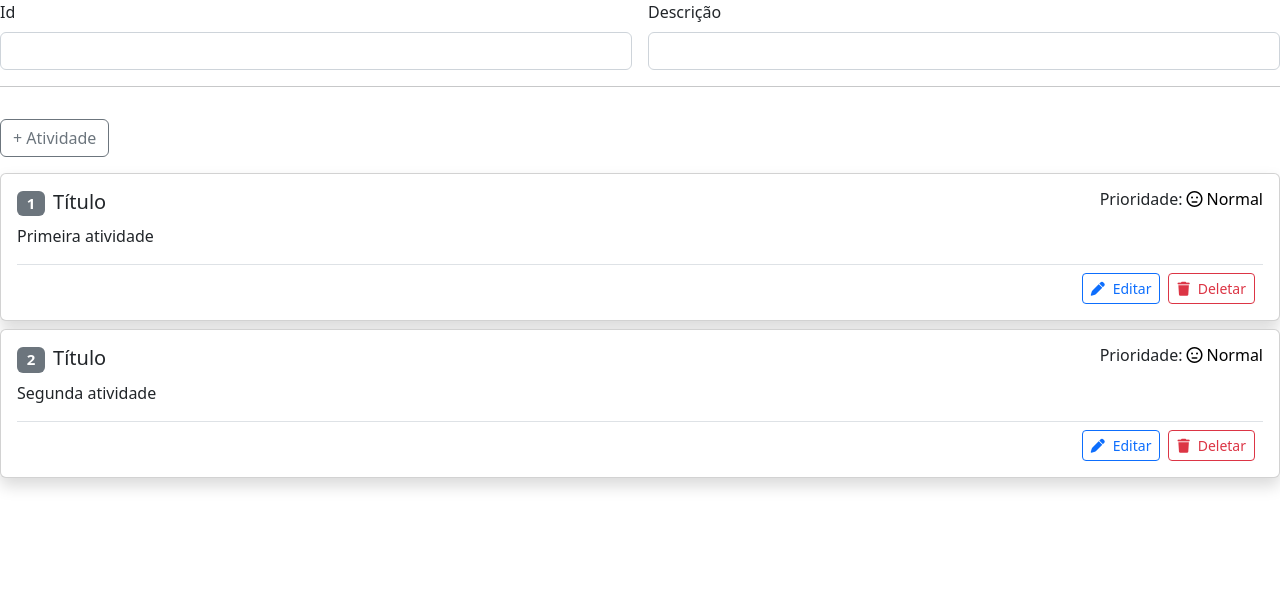
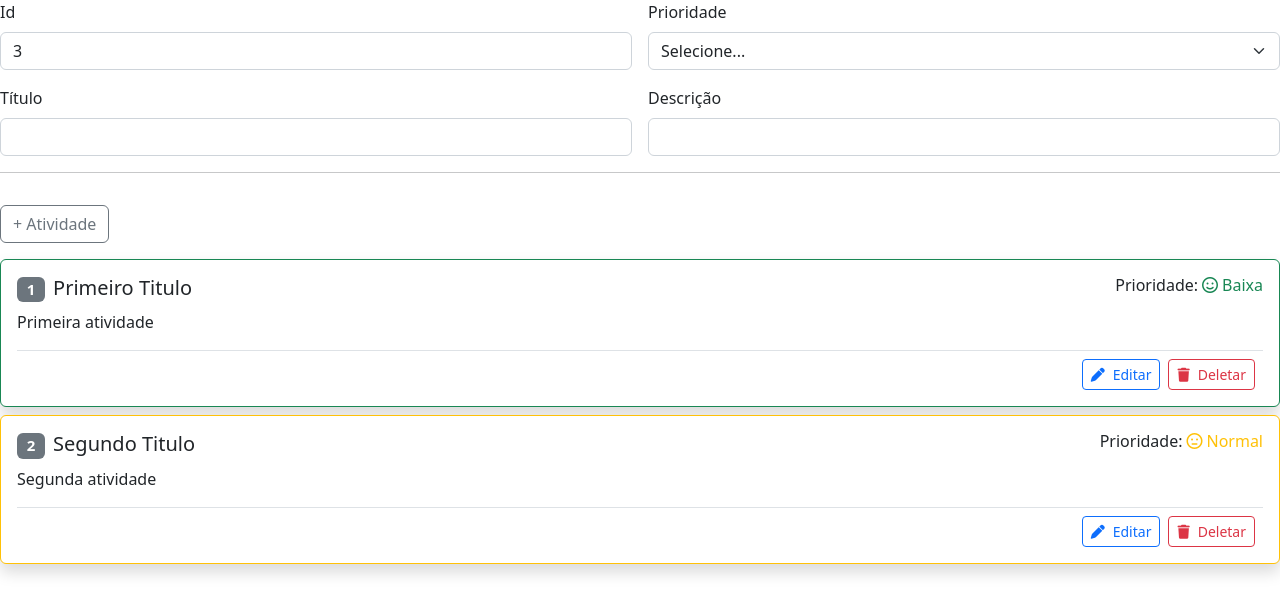
Before and after one commit to resolvendobug/ReactAspNetCore, a React (Create React App) app in the folder pro-atividade-app/: page / in a window 1280 px wide. Shown: the top 614 px of the page. Built offline with nearby package versions, Linux system fonts and the light colour scheme; the HTML template or start-up script is replaced by a standard one.

Commit message:
Add Function Prioridade

```diff
--- a/pro-atividade-app/src/App.js
+++ b/pro-atividade-app/src/App.js
@@ -4,10 +4,14 @@ import "./App.css";
 let initialState = [
   {
     id: 1,
+    prioridade: '1',
+    titulo: "Primeiro Titulo",
     descricao: "Primeira atividade",
   },
   {
     id: 2,
+    prioridade: '2',
+    titulo: "Segundo Titulo",
     descricao: "Segunda atividade",
   },
 ];
@@ -20,6 +24,8 @@ function App() {
 
     const atividade = {
       id: document.getElementById("id").value,
+      prioridade: document.getElementById("prioridade").value,
+      titulo: document.getElementById("titulo").value,
       descricao: document.getElementById("descricao").value,
     };
 
@@ -27,17 +33,60 @@ function App() {
     setAtividades([...atividades, { ...atividade }]);
   }
 
+  function prioridadeLabel(param){
+    switch(param){
+      case '1':
+        return "Baixa";
+      case '2':
+        return "Normal";
+      case '3':
+        return "Alta";
+      default:
+        return "Selecione...";
+    }
+  }
+
+  function prioridadeStyle(param , icon){
+    switch(param){
+      case '1':
+        return icon ? 'smile' : 'success';
+      case '2':
+        return icon ? 'meh' : 'warning';
+      case '3':
+        return icon ? 'frown' : 'danger';
+      default:
+        return "Selecione...";
+    }
+  }
+
   return (
     <>
       <form className="row g-3">
         <div className="col-md-6">
-          <label for="inputEmail4" className="form-label">
+          <label className="form-label">
             Id
           </label>
-          <input id="id" type="text" className="form-control" />
+          <input id="id" type="text" readOnly className="form-control" value={Math.max.apply(Math,atividades.map((item) => item.id))+1} />
         </div>
         <div className="col-md-6">
-          <label for="inputEmail4" className="form-label">
+          <label className="form-label">Prioridade</label>
+          <select id="prioridade" className="form-select">
+            <option defaltvalue="0">Selecione...</option>
+            <option value="1">Baixa</option>
+            <option value="2">Normal</option>
+            <option value="3">Alta</option>
+          </select>
+        </div>
+
+        <div className="col-md-6">
+          <label className="form-label">
+            Título
+          </label>
+          <input id="titulo" type="text" className="form-control"  />
+        </div>
+
+        <div className="col-md-6">
+          <label className="form-label">
             Descrição
           </label>
           <input id="descricao" type="text" className="form-control" />
@@ -51,20 +100,20 @@ function App() {
       </form>
       <div className="mt-3">
         {atividades.map((ativ) => (
-          <div key={ativ.id} className="card mb-2 shadow">
+          <div key={ativ.id} className={"card mb-2 shadow border-"+prioridadeStyle(ativ.prioridade)}>
             <div className="card-body">
               <div className="d-flex justify-content-between">
                 <h5 className="card-title">
                   <span className="badge text-bg-secondary me-2">
                     {ativ.id}
                   </span>
-                  Título
+                  {ativ.titulo}
                 </h5>
                 <h6>
                   Prioridade:
-                  <span className="ms-1 text-black">
-                    <i className="me-1 far fa-meh"></i>
-                    Normal
+                  <span className={"ms-1 text-"+prioridadeStyle(ativ.prioridade)}>
+                    <i className={"me-1 far fa-"+prioridadeStyle(ativ.prioridade,true)}></i>
+                    {prioridadeLabel(ativ.prioridade)}
                   </span>
                 </h6>
               </div>
```
